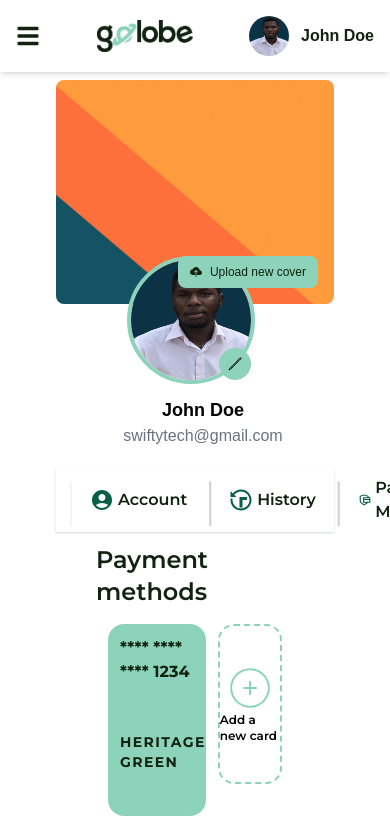
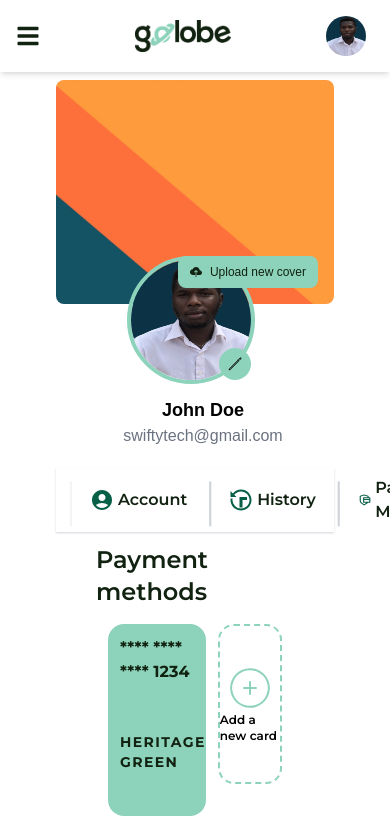
Before and after one commit to Heritagify/Travelling-Website, a React (Vite) app: page /account in a window 390 px wide. Shown: the top 820 px of the page. Built offline with nearby package versions, Linux system fonts and the light colour scheme; a web font is replaced by a local one.

Commit message:
working on some responsiveness

```diff
--- a/src/components/Headers/AccountsNav.jsx
+++ b/src/components/Headers/AccountsNav.jsx
@@ -1,7 +1,7 @@
 import React, { useState } from 'react';
 import PropTypes from 'prop-types';
 import logo from "../../assets/footLogo.png";
-import { FaHeart, FaBars } from 'react-icons/fa';
+import { FaHeart, FaBars, FaTimes } from 'react-icons/fa';
 import { IoAirplane, IoBed } from 'react-icons/io5';
 import { Link } from 'react-router-dom';
 
@@ -14,11 +14,11 @@ const AccountsNav = ({ user }) => {
 
   return (
     <nav className="fixed top-0 left-0 w-full bg-white shadow-md z-10">
-      <div className="container mx-auto px-4 md:px-8">
+      <div className="container mx-auto px-4 md:px-0 lg:px-8">
         <div className="flex justify-between items-center py-4">
           <div className="flex items-center space-x-5">
             <button className="md:hidden" onClick={toggleMenu}>
-              <FaBars className="h-6 w-6 fill-current text-blackGreen" />
+              {isMenuOpen ? <FaTimes className="h-6 w-6 fill-current text-blackGreen" /> : <FaBars className="h-6 w-6 fill-current text-blackGreen" />}
             </button>
             <Link to="/" className={`hidden md:flex items-center text-blackGreen text-lg ${isMenuOpen ? 'hidden' : ''}`}>
               <IoAirplane className="mr-1 text-2xl" />
@@ -34,10 +34,11 @@ const AccountsNav = ({ user }) => {
             <img src={logo} className="w-24 md:w-28" alt="Logo" />
           </Link>
 
+          <div className='flex gap-6'>
             <div className="hidden md:flex items-center space-x-1">
               <FaHeart className="text-xl text-blackGreen" />
               <span className="text-sm md:text-base">Favourites</span>
-            <span className="text-2xl">|</span>
+              <span className="text-lg">|</span>
             </div>
 
             {user && (
@@ -47,9 +48,10 @@ const AccountsNav = ({ user }) => {
                   alt={`Profile of ${user.name}`}
                   className="w-10 h-10 rounded-full mr-2"
                 />
-              <span className="text-blackGreen font-semibold">{user.name}</span>
+                <span className="text-blackGreen font-semibold hidden md:flex">{user.name}</span>
               </div>
             )}
+          </div>
         </div>
         {/* Collapsible menu */}
         {isMenuOpen && (
```
Lines whose indentation alone changed are shown as unchanged.
